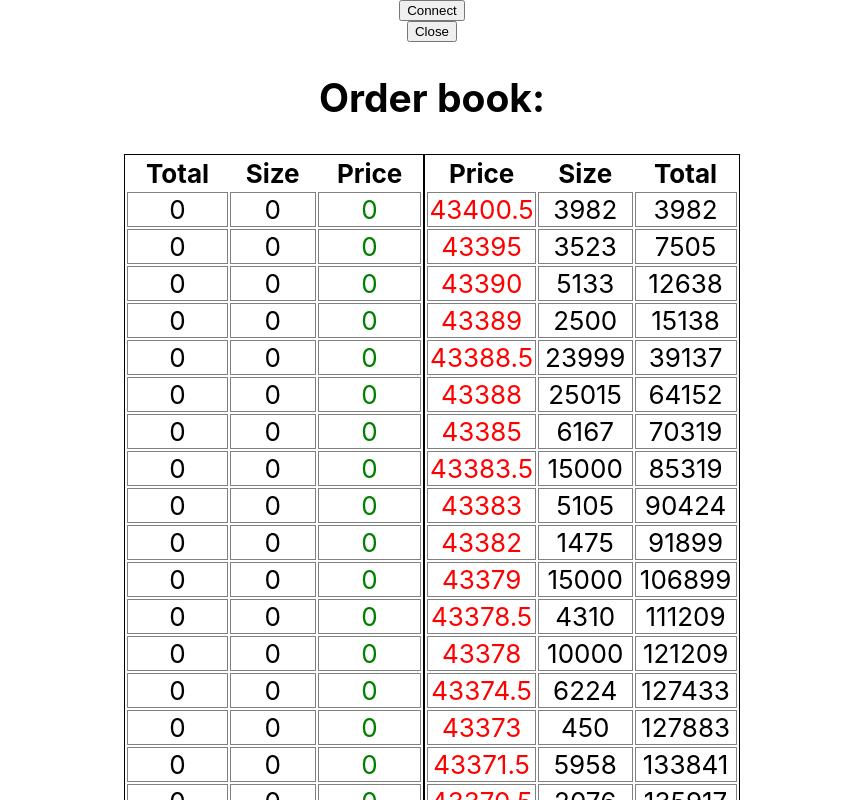
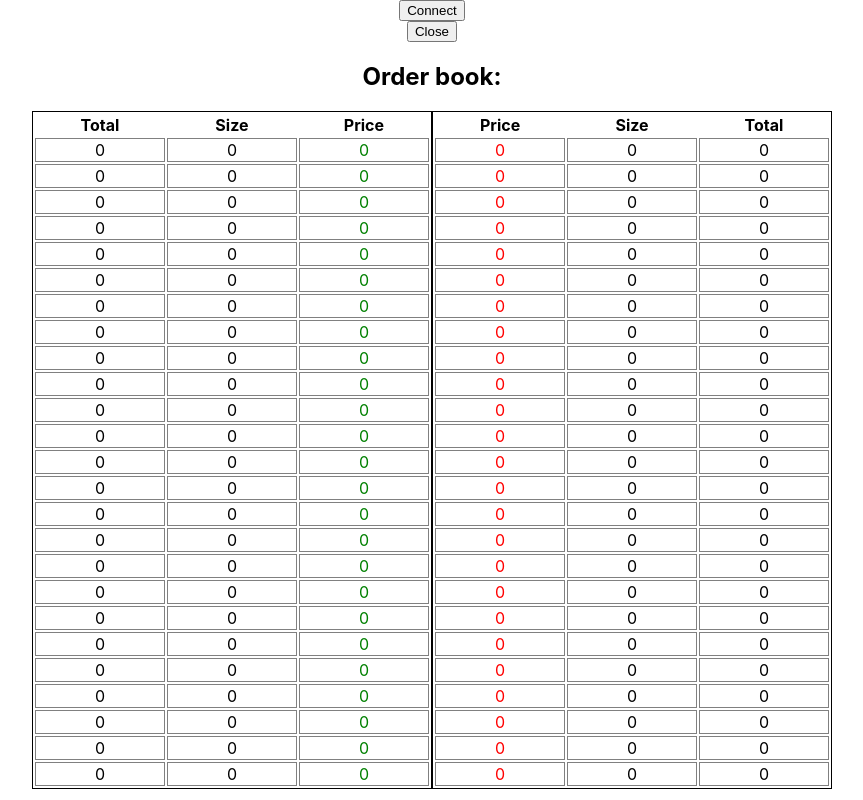
Before and after one commit to mlazzarini/react-ws-orderbook, a React (Create React App) app: page / in a window 1280 px wide. Shown: the top 800 px of the page, without its empty margins (208-1071 px from the left). Built offline with nearby package versions, Linux system fonts and the light colour scheme.

Commit message:
Do the same on the sell side

```diff
--- a/src/App.css
+++ /dev/null
@@ -1,12 +0,0 @@
-.App {
-  text-align: center;
-}
-
-.App-header {
-  min-height: 100vh;
-  display: flex;
-  flex-direction: column;
-  align-items: center;
-  justify-content: center;
-  font-size: calc(10px + 2vmin);
-}
--- a/src/App.tsx
+++ b/src/App.tsx
@@ -1,4 +1,3 @@
-import './App.css'
 import WebSocketContextProvider from './websocketManager/contextProvider'
 import { Container } from './components/Container'
 
--- a/src/components/BuySide.tsx
+++ b/src/components/BuySide.tsx
@@ -1,20 +1,23 @@
 import { FunctionComponent, useState, useEffect, useContext } from 'react'
 import styled from 'styled-components'
 import contextWebSocket from '../websocketManager/createContext'
-import { fillTotals, mergeAsks } from '../core'
+import { fillTotals, mergeAsks, sortAsks } from '../core'
 import { Asks } from '../core/types'
 
 const { WebSocketContext } = contextWebSocket
 
 const StyledTable = styled.table`
   border: 1px solid black;
+  width: 400px;
 `
 
 const StyledCell = styled.td`
+  width: 130px;
   border: 1px solid grey;
 `
 
 const PrizeCell = styled.td`
+  width: 130px;
   border: 1px solid grey;
   color: green;
 `
@@ -24,13 +27,10 @@ export const BuySide: FunctionComponent = () => {
   const [totals, setTotals] = useState(Array(25).fill(0))
   // TODO: move ordering of the snapshot to the websocket context provider
   const [orderedAsks, setOrderedAsks] = useState<Asks>(Array(25).fill([0, 0]))
-  // TODO: trim the displayed orders list to 25 (but we need to keep them all in memory)
 
   useEffect(() => {
     if (snapshot.asks) {
-      const sorted = snapshot.asks?.sort(
-        (ask1: number[], ask2: number[]) => ask2[0] - ask1[0]
-      )
+      const sorted = sortAsks(snapshot.asks)
       setOrderedAsks(sorted)
 
       // Update totals
@@ -41,7 +41,6 @@ export const BuySide: FunctionComponent = () => {
   }, [snapshot])
 
   useEffect(() => {
-    console.log('Got a new delta', delta.bids)
     if (delta.asks?.length > 0) {
       const updatedAsks = mergeAsks(orderedAsks, delta)
       setOrderedAsks(updatedAsks)
@@ -54,14 +53,16 @@ export const BuySide: FunctionComponent = () => {
   }, [delta])
 
   return (
-    <StyledTable style={{ width: 300 }}>
+    <StyledTable>
       <thead>
-        <th>Total</th>
-        <th>Size</th>
-        <th>Price</th>
+        <tr>
+          <th>Total</th>
+          <th>Size</th>
+          <th>Price</th>
+        </tr>
       </thead>
       <tbody>
-        {orderedAsks.map((askLine, index) => (
+        {orderedAsks.slice(0, 25).map((askLine, index) => (
           <tr key={`ask-${index}`}>
             <StyledCell>{totals[index]}</StyledCell>
             <StyledCell>{askLine[1]}</StyledCell>
--- a/src/components/Container.tsx
+++ b/src/components/Container.tsx
@@ -6,24 +6,29 @@ import contextWebSocket from '../websocketManager/createContext'
 
 const { WebSocketContext } = contextWebSocket
 
-const Wrapper = styled.div`
+const MainWrapper = styled.div`
+  display: flex;
+  flex-direction: column;
+  align-items: center;
+`
+
+const OrderBookWrapper = styled.div`
   display: flex;
   flex-direction: row;
+  text-align: center;
 `
 
 export const Container: FunctionComponent = () => {
   const { connect, close } = useContext(WebSocketContext)
   return (
-    <div className="App">
-      <header className="App-header">
-        <button onClick={connect}>Connect</button>
-        <button onClick={close}>Close</button>
-        <h2>Order book:</h2>
-        <Wrapper>
-          <BuySide />
-          <SellSide />
-        </Wrapper>
-      </header>
-    </div>
+    <MainWrapper>
+      <button onClick={connect}>Connect</button>
+      <button onClick={close}>Close</button>
+      <h2>Order book:</h2>
+      <OrderBookWrapper>
+        <BuySide />
+        <SellSide />
+      </OrderBookWrapper>
+    </MainWrapper>
   )
 }
--- a/src/components/SellSide.tsx
+++ b/src/components/SellSide.tsx
@@ -1,42 +1,69 @@
-import { FunctionComponent, useState, useEffect } from 'react'
+import { FunctionComponent, useState, useEffect, useContext } from 'react'
 import styled from 'styled-components'
-import { snapshot } from '../mockData'
-import { fillTotals } from '../core'
+import contextWebSocket from '../websocketManager/createContext'
+import { fillTotals, mergeAsks } from '../core'
+import { Bids } from '../core/types'
+
+const { WebSocketContext } = contextWebSocket
 
 const StyledTable = styled.table`
   border: 1px solid black;
+  width: 400px;
 `
 
 const StyledCell = styled.td`
+  width: 130px;
   border: 1px solid grey;
 `
 
 const PrizeCell = styled.td`
+  width: 130px;
   border: 1px solid grey;
   color: red;
 `
 
 export const SellSide: FunctionComponent = () => {
-  const [totals, setTotals] = useState(Array(snapshot.numLevels).fill(0))
+  const { snapshot, delta } = useContext(WebSocketContext)
+  const [totals, setTotals] = useState(Array(25).fill(0))
+  const [bids, setBids] = useState<Bids>(Array(25).fill([0, 0]))
 
   useEffect(() => {
-    const sizes = snapshot.bids.map((bidLine) => bidLine[1])
-    const totals = fillTotals(sizes)
-    setTotals(totals)
-  }, [])
+    if (snapshot.bids) {
+      setBids(snapshot.bids)
+
+      // Update totals
+      const sizes = snapshot.bids.map((bidLine: any) => bidLine[1])
+      const totals = fillTotals(sizes)
+      setTotals(totals)
+    }
+  }, [snapshot])
+
+  useEffect(() => {
+    if (delta.bids?.length > 0) {
+      const updatedBids = mergeAsks(bids, delta)
+      setBids(updatedBids)
+
+      // Update totals
+      const sizes = updatedBids.map((bidLine: any) => bidLine[1])
+      const totals = fillTotals(sizes)
+      setTotals(totals)
+    }
+  }, [delta])
 
   return (
-    <StyledTable style={{ width: 300 }}>
+    <StyledTable>
       <thead>
-        <th>Price</th>
-        <th>Size</th>
-        <th>Total</th>
+        <tr>
+          <th>Price</th>
+          <th>Size</th>
+          <th>Total</th>
+        </tr>
       </thead>
       <tbody>
-        {snapshot.bids.map((askLine, index) => (
+        {bids.slice(0, 25).map((bidLine, index) => (
           <tr key={`bid-${index}`}>
-            <PrizeCell>{askLine[0]}</PrizeCell>
-            <StyledCell>{askLine[1]}</StyledCell>
+            <PrizeCell>{bidLine[0]}</PrizeCell>
+            <StyledCell>{bidLine[1]}</StyledCell>
             <StyledCell>{totals[index]}</StyledCell>
           </tr>
         ))}
--- a/src/core/index.ts
+++ b/src/core/index.ts
@@ -67,4 +67,4 @@ const mergeAsks = (asks: Asks, deltaMsg: Delta) => {
   return newAsks
 }
 
-export { fillTotals, mergeAsks, removeOrder, addOrUpdateOrder }
+export { fillTotals, mergeAsks, removeOrder, addOrUpdateOrder, sortAsks }
```
